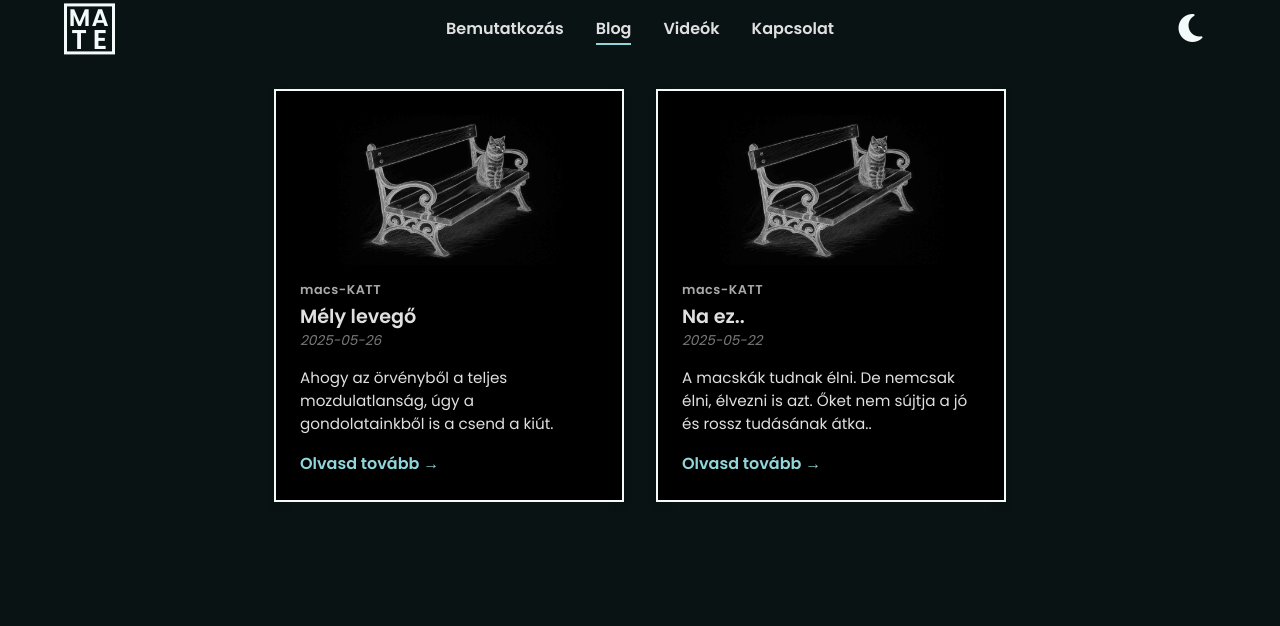
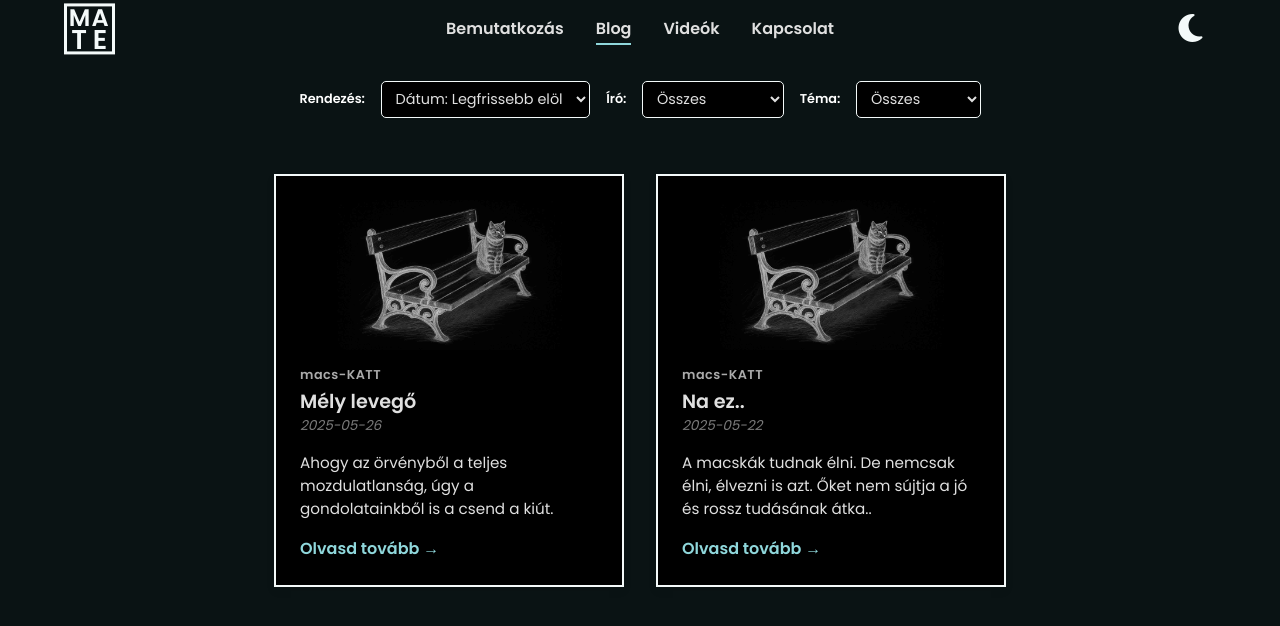
Before and after one commit to Mhoraya/MA-TE, a plain HTML site: page blog.html in a window 1280 px wide. Both pictures are taken after a click on the button "Váltás világos/sötét mód között". Drawn offline with Linux system fonts and the light colour scheme.

Commit message:
Szűrők

```diff
--- a/blog.html
+++ b/blog.html
@@ -39,6 +39,28 @@
   </header>
 
  <main>
+
+  <section class="blog-filters">
+  <label for="sort">Rendezés:</label>
+  <select id="sort">
+    <option value="date-desc">Dátum: Legfrissebb elöl</option>
+    <option value="date-asc">Dátum: Legrégebbi elöl</option>
+  </select>
+
+  <label for="author">Író:</label>
+  <select id="author">
+    <option value="all">Összes</option>
+    <!-- JavaScript tölti fel dinamikusan -->
+  </select>
+
+  <label for="series">Téma:</label>
+  <select id="series">
+    <option value="all">Összes</option>
+    <!-- JavaScript tölti fel dinamikusan -->
+  </select>
+</section>
+
+
   <section class="blog-grid">
     <!-- A JavaScript majd ide tölti be a kártyákat -->
   </section>
@@ -57,6 +79,10 @@ document.addEventListener("DOMContentLoaded", () => {
       posts.forEach(post => {
         const card = document.createElement("article");
         card.className = "blog-card";
+
+        card.setAttribute("data-date", post.date);
+        card.setAttribute("data-author", post.author);   // ügyelj, hogy legyen ilyen adat a JSON-ban
+        card.setAttribute("data-series", post.series);     // szintén legyen a JSON-ban
 
         card.innerHTML = `
   <img src="${post.img}" alt="${post.title}" loading="lazy">
--- a/blog.json
+++ b/blog.json
@@ -6,7 +6,8 @@
     "desc": "Ahogy az örvényből a teljes mozdulatlanság, úgy a gondolatainkből is a csend a kiút.",
     "img": "images/20250522.jpg",
     "link": "blogs/20250526.html",
-    "date": "2025-05-26"
+    "date": "2025-05-26",
+    "author": "Hornyák Máté"
   },
   {
     "series": "macs-KATT",
@@ -14,7 +15,8 @@
     "desc": "A macskák tudnak élni. De nemcsak élni, élvezni is azt. Őket nem sújtja a jó és rossz tudásának átka..",
     "img": "images/20250522.jpg",
     "link": "blogs/20250522.html",
-    "date": "2025-05-22"
+    "date": "2025-05-22",
+    "author": "Hornyák Máté"
   }
 
 
--- a/script.js
+++ b/script.js
@@ -31,33 +31,94 @@ toggleBtn.addEventListener('click', () => {
 });
 
 
-document.addEventListener('DOMContentLoaded', () => {
-  const tooltip = document.getElementById('tooltip');
-  let verses = {};
+document.addEventListener("DOMContentLoaded", () => {
+  fetch("blog.json")
+    .then(response => response.json())
+    .then(posts => {
+      const blogGrid = document.querySelector(".blog-grid");
+      blogGrid.innerHTML = "";
 
-  fetch('../verses.json')
-  .then(res => res.json())
-  .then(data => {
-      verses = data;
+      posts.forEach(post => {
+        const card = document.createElement("article");
+        card.className = "blog-card";
+        card.setAttribute("data-date", post.date);
+        card.setAttribute("data-author", post.author);
+        card.setAttribute("data-series", post.series);
 
-      document.querySelectorAll('.scripture').forEach(el => {
-        el.addEventListener('mouseenter', () => {
-          const key = el.getAttribute('data-ref');
-          tooltip.textContent = verses[key] || 'Nincs magyarázat';
+        card.innerHTML = `
+          <img src="${post.img}" alt="${post.title}" loading="lazy">
+          ${post.series ? `<span class="blog-series">${post.series}</span>` : ""}
+          <h2>${post.title}</h2>
+          <time class="post-date" datetime="${post.date}">${post.date}</time>
+          <p>${post.desc}</p>
+          <a href="${post.link}">Olvasd tovább →</a>
+        `;
 
-          tooltip.style.display = 'block';
+        blogGrid.appendChild(card);
+      });
 
-          const rect = el.getBoundingClientRect();
-          tooltip.style.left = `${rect.left + window.scrollX}px`;
-          tooltip.style.top = `${rect.bottom + window.scrollY + 5}px`;
-        });
+      // Szűrés csak miután minden kártya betöltődött
+      initFilters();
+    })
+    .catch(error => {
+      console.error("Nem sikerült betölteni a blogokat:", error);
+    });
+});
 
-        el.addEventListener('mouseleave', () => {
-          tooltip.style.display = 'none';
-        });
+function initFilters() {
+  const sortSelect = document.getElementById("sort");
+  const authorSelect = document.getElementById("author");
+  const seriesSelect = document.getElementById("series");
+  const blogGrid = document.querySelector(".blog-grid");
+  const blogCards = Array.from(blogGrid.querySelectorAll(".blog-card"));
+
+  const authors = new Set();
+  const seriesList = new Set();
+
+  blogCards.forEach(card => {
+    const author = card.dataset.author;
+    const series = card.dataset.series;
+    if (author) authors.add(author);
+    if (series) seriesList.add(series);
+  });
+
+  authors.forEach(author => {
+    const option = document.createElement("option");
+    option.value = author;
+    option.textContent = author;
+    authorSelect.appendChild(option);
+  });
+
+  seriesList.forEach(series => {
+    const option = document.createElement("option");
+    option.value = series;
+    option.textContent = series;
+    seriesSelect.appendChild(option);
+  });
+
+  function applyFilters() {
+    const sortOrder = sortSelect.value;
+    const selectedAuthor = authorSelect.value;
+    const selectedSeries = seriesSelect.value;
+
+    const filtered = blogCards
+      .filter(card => {
+        const authorMatch = selectedAuthor === "all" || card.dataset.author === selectedAuthor;
+        const seriesMatch = selectedSeries === "all" || card.dataset.series === selectedSeries;
+        return authorMatch && seriesMatch;
+      })
+      .sort((a, b) => {
+        const dateA = new Date(a.dataset.date);
+        const dateB = new Date(b.dataset.date);
+        return sortOrder === "date-desc" ? dateB - dateA : dateA - dateB;
       });
-     })
-  .catch(err => {
-    console.error('Nem sikerült betölteni a verses.json-t', err);
-  });
-});
+
+    blogGrid.innerHTML = "";
+    filtered.forEach(card => blogGrid.appendChild(card));
+  }
+
+  // Eseményfigyelők
+  sortSelect.addEventListener("change", applyFilters);
+  authorSelect.addEventListener("change", applyFilters);
+  seriesSelect.addEventListener("change", applyFilters);
+}
--- a/styles.css
+++ b/styles.css
@@ -447,3 +447,78 @@ body.dark-mode .article-image img {
   color: #666;
   font-size: 0.95em;
 }
+
+.blog-filters {
+  display: flex;
+  flex-wrap: wrap;
+  gap: 1rem;
+  padding: 1.5rem 2rem;
+  align-items: center;
+  justify-content: center;
+  background-color: var(--background);
+  font-size: 0.90rem;
+}
+
+.blog-filters label {
+  font-weight: 600;
+}
+
+.blog-filters select {
+  padding: 0.4rem 0.6rem;
+  font-size: 0.90rem;
+  border: 1px solid var(--text);
+  border-radius: 5px;
+  background-color: var(--accent);
+  color: var(--text);
+}
+
+body.dark-mode .blog-filters {
+  background-color: var(--text);
+}
+
+body.dark-mode .blog-filters select {
+  background-color: black;
+  color: #e0e0e0;
+  border-color: var(--background);
+}
+
+select,
+option,
+label {
+  font-family: 'Poppins', sans-serif;
+
+  color: #333;
+  font-size: 0.80rem;
+}
+
+select {
+  padding: 0.4rem 0.6rem;
+  border-radius: 6px;
+  border: 1px solid #ccc;
+  background-color: var(--background);
+  font-family: 'Poppins', sans-serif;
+  font-size: 1rem;
+  color: #333;
+  transition: border-color 0.3s;
+}
+
+select:focus {
+  outline: none;
+  border-color: var(--primary);
+}
+
+body.dark-mode select,
+body.dark-mode option,
+body.dark-mode label {
+  color: white;
+}
+
+body.dark-mode select {
+  background-color: #333;
+  border: 1px solid #555;
+}
+
+body.dark-mode select:focus {
+  border-color: var(--primary)
+  ;
+}
```
Lines whose indentation alone changed are shown as unchanged.
